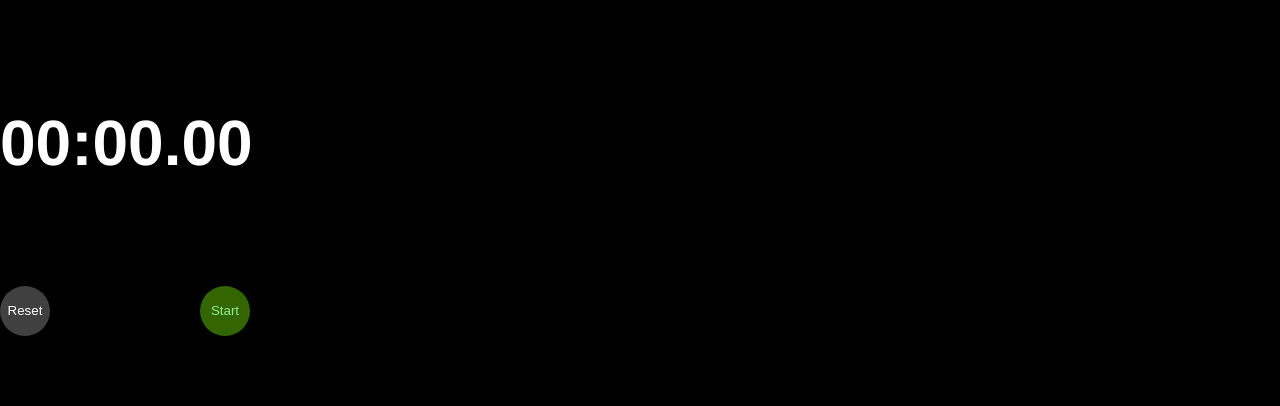
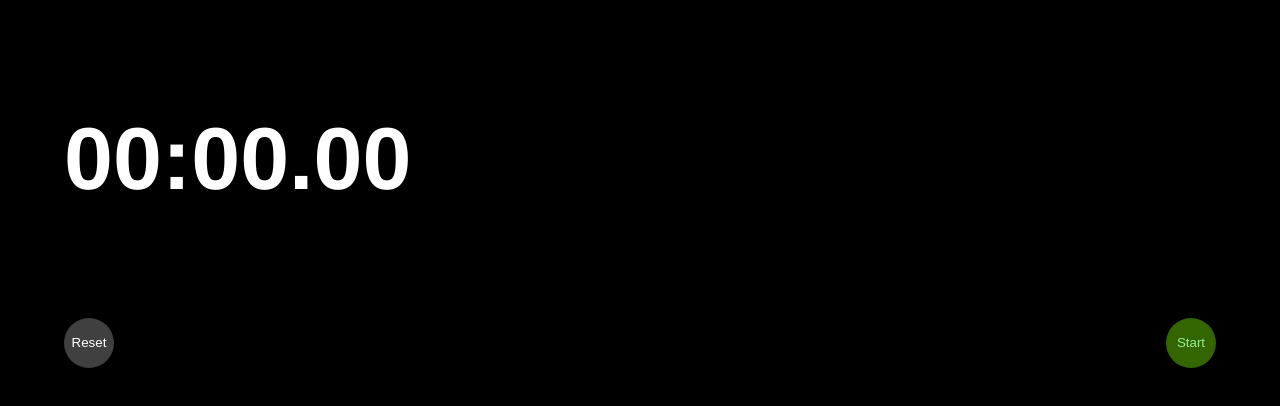
Before and after one commit to jrothweiler/stopwatch-react, a React (Create React App) app: page / in a window 1280 px wide. Shown: the top 406 px of the page. Built offline with nearby package versions, Linux system fonts and the light colour scheme.

Commit message:
final merge

```diff
--- a/src/App.css
+++ b/src/App.css
@@ -13,13 +13,15 @@
 body {
   background-color: black;
   color: white;
-  max-width: 250px;
+  margin-left: auto!important;
+  margin-right: auto!important;
+  width: 90%;
 }
 
 #timer {
   height: 200px;
   line-height: 200px;
-  font-size: 64px;
+  font-size: 88px;
   font-family: "Helvetica Neue";
 }
 
--- /dev/null
+++ b/src/findMax.js
@@ -0,0 +1,14 @@
+
+//find max
+function findMax(array) {
+    return array.reduce(
+        (acc, val, idx) => getUnix(val) > getUnix(acc.val) ? {idx, val} : acc,
+        {idx: -1, val: '00:00,00'}
+    ).idx;
+}
+
+function getUnix(format){
+    let res= parseInt(format.substring(0,2))*60+parseInt(format.substring(3,5))+parseInt(format.substring(6,8))*0.01;
+    return res;
+}
+export default findMax;
--- /dev/null
+++ b/src/findMin.js
@@ -0,0 +1,13 @@
+//find min
+function findMin(array) {
+    return array.reduce(
+        (acc, val, idx) => getUnix(val) < getUnix(acc.val) ? {idx, val} : acc,
+        {idx: -1, val: '99:99,99'}
+    ).idx;
+}
+
+function getUnix(format){
+    let res= parseInt(format.substring(0,2))*60+parseInt(format.substring(3,5))+parseInt(format.substring(6,8))*0.01;
+    return res;
+}
+export default findMin;
--- a/src/stopwatch.js
+++ b/src/stopwatch.js
@@ -1,19 +1,41 @@
 import React from 'react';
 import './App.css';
 import useCounter from './useCounter.js';
+import findMax from './findMax.js';
+import findMin from './findMin.js';
 
 function Watch() {
-    const { startStop, resetLap, timerText, lapTimes, isCounting } = useCounter();
+    const { startStop, resetLap, timerText, lapTimes, isCounting} = useCounter();
 
     const startStopButtonText = isCounting ? "Stop" : "Start";
     const resetLapButtonText = isCounting ? "Lap" : "Reset";
     const children = lapTimes.map((data, idx) =>{
-        return (
-          <tr key={idx}>
-            <td>Lap {idx}</td>
-            <td>{data}</td>
-          </tr>
-        );
+
+        let newidx= lapTimes.length-idx;
+        if(findMax(lapTimes)===idx&&lapTimes.length>2){
+          return (
+            <tr key={newidx} style={{color: "red"}}>
+              <td>Lap {newidx++}</td>
+              <td>{data}</td>
+            </tr>
+
+          );
+        }else if(findMin(lapTimes)===idx&&lapTimes.length>2){
+          return (
+            <tr key={newidx} style={{color: "green"}}>
+              <td>Lap {newidx++}</td>
+              <td>{data}</td>
+            </tr>
+          );
+        }else {
+          return (
+            <tr key={newidx} style={{color: "white"}}>
+              <td>Lap {newidx++}</td>
+              <td>{data}</td>
+            </tr>
+          );
+        }
+
       })
 
   const toggleButtonColorClass = isCounting ? "started" : "stopped"
--- a/src/useCounter.js
+++ b/src/useCounter.js
@@ -11,6 +11,7 @@ export default function (){
     let [isCounting, setIsCounting] = useState(false);
     let millisecondsPaused = useRef(0);
     let lastStopwatchToggleTime = useRef(null);
+    let [className, setClassName] = useState("startbtn");
 
     const change = (x) => !x;
 
@@ -28,7 +29,7 @@ export default function (){
         // stopping
         clearInterval(countingIntervalId.current);
         countingIntervalId.current = null;
-
+        setClassName('startbtn');
       } else {
         // starting
         if (startTime.current == null) {
@@ -39,6 +40,7 @@ export default function (){
         }
 
         countingIntervalId.current = setInterval(getShowTime, 10);
+        setClassName('stopbtn');
       }
       lastStopwatchToggleTime.current = currentTime;
     }
@@ -78,8 +80,10 @@ export default function (){
 
       //const newContent = {};
       //newContent.lap= laptime;
-      lapTimes.push(laptime);
+      lapTimes.unshift(laptime);
+
+
     }
 
-    return { lapTimes, timerText, startStop, resetLap, isCounting}
+    return { lapTimes, timerText, startStop, resetLap, isCounting, className}
   }
```
Also changed, not shown: 1 other file (tests, documents, lock files or other folders).
